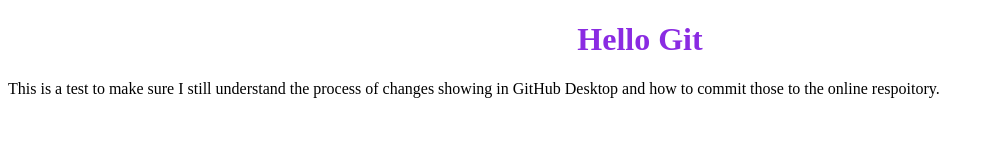
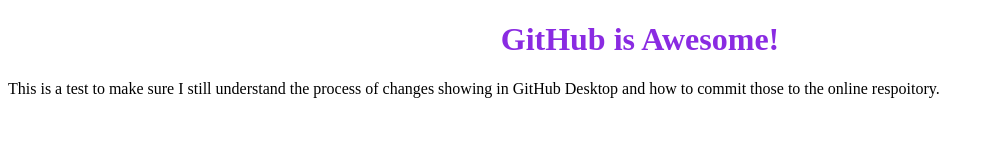
Before and after one commit to dscottyoung2022/SheCodes-Plus-Project, a plain HTML site: page index.html in a window 1280 px wide. Shown: the whole page, without its empty margins (0-994 px from the left). Drawn offline with Linux system fonts and the light colour scheme.

Commit message:
Changed Title and Heading

```diff
--- a/index.html
+++ b/index.html
@@ -3,7 +3,7 @@
   <head>
     <meta charset="UTF-8" />
     <meta name="viewport" content="width=device-width, initial-scale=1.0" />
-    <title>Document</title>
+    <title>GitHub Repo Example</title>
     <style>
       h1 {
         text-align: center;
@@ -12,7 +12,7 @@
     </style>
   </head>
   <body>
-    <h1>Hello Git</h1>
+    <h1>GitHub is Awesome!</h1>
     <p>
       This is a test to make sure I still understand the process of changes
       showing in GitHub Desktop and how to commit those to the online
```
